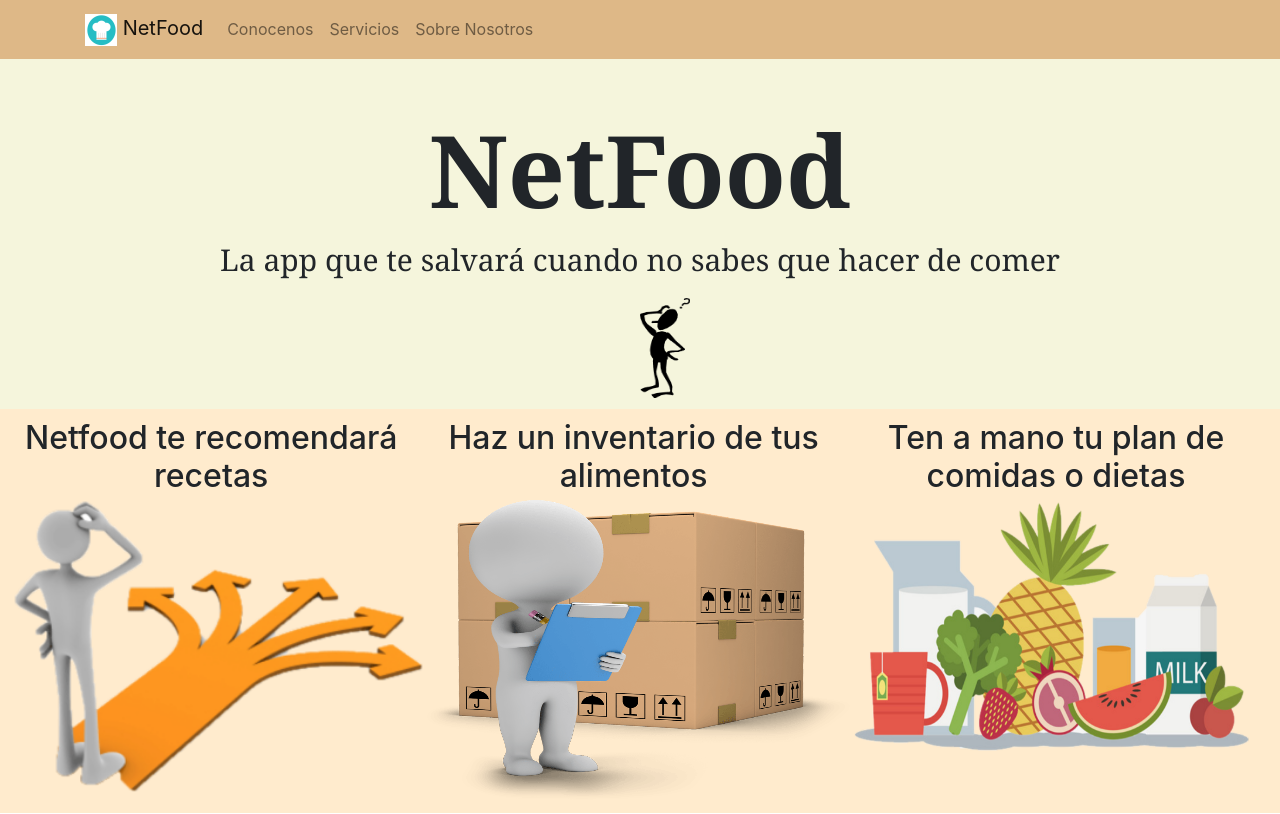
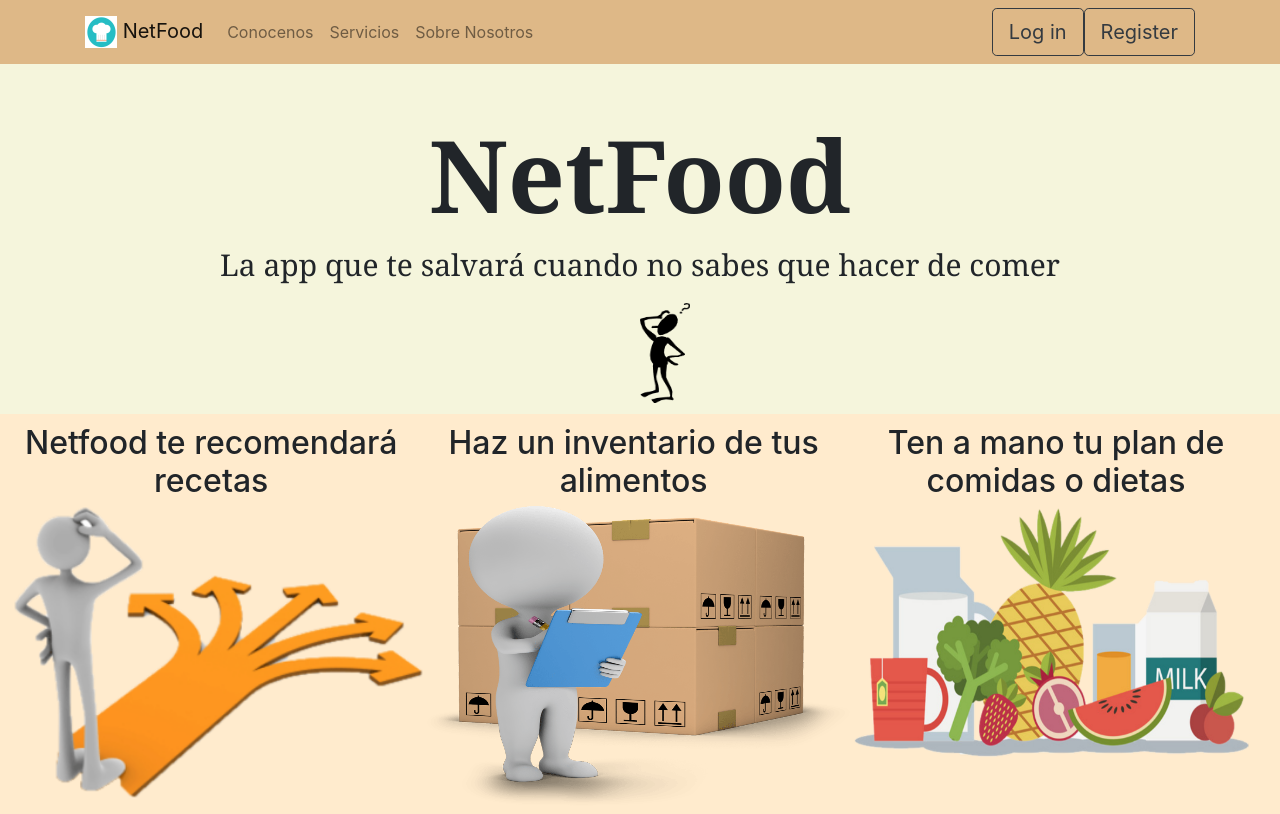
Before and after one commit to alu0100894646/web_sipc, a plain HTML site: page new_index.html in a window 1280 px wide. Shown: the top 814 px of the page. Drawn offline with nearby package versions, Linux system fonts and the light colour scheme.

Commit message:
Añadidos boton login y register y el link a register.html

```diff
--- a/js/index.js
+++ b/js/index.js
@@ -11,3 +11,7 @@ function stickyNavbar() {
         navbar.classList.remove("sticky");
     }
 }
+
+function registro() {
+    window.location = 'register.html';
+}
--- a/new_index.html
+++ b/new_index.html
@@ -34,6 +34,8 @@
                     </li>
                 </ul>
             </div>
+            <button class="btn btn-outline-dark btn-lg">Log in</button>
+            <button class="btn btn-outline-dark btn-lg" type="submit" value="register.html" onclick="registro()">Register</button>
         </div>
     </nav>
     <header class="header">
```
Also changed, not shown: register.html (added, +11 -0 lines), css/new_index_style.css (line endings or trailing spaces).
